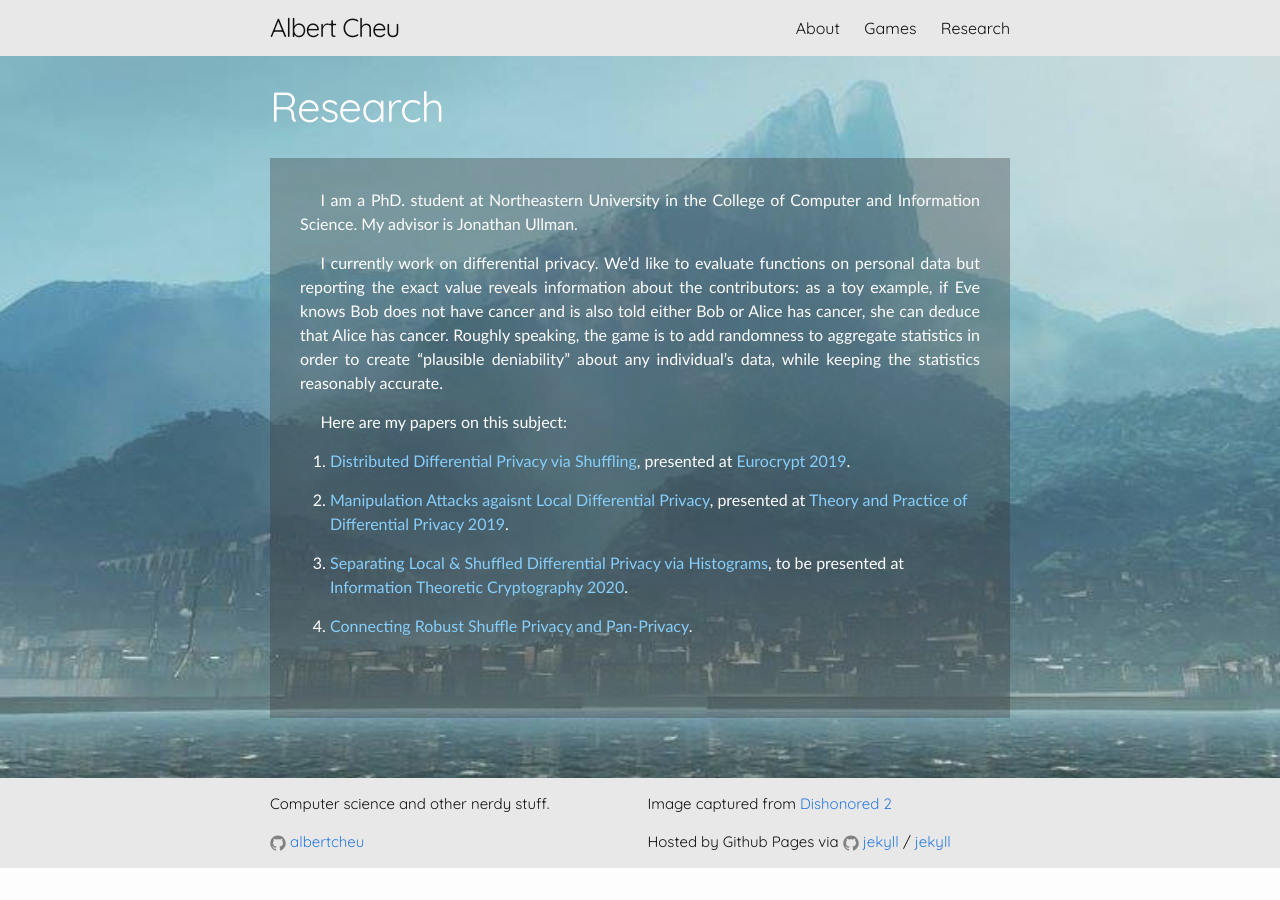
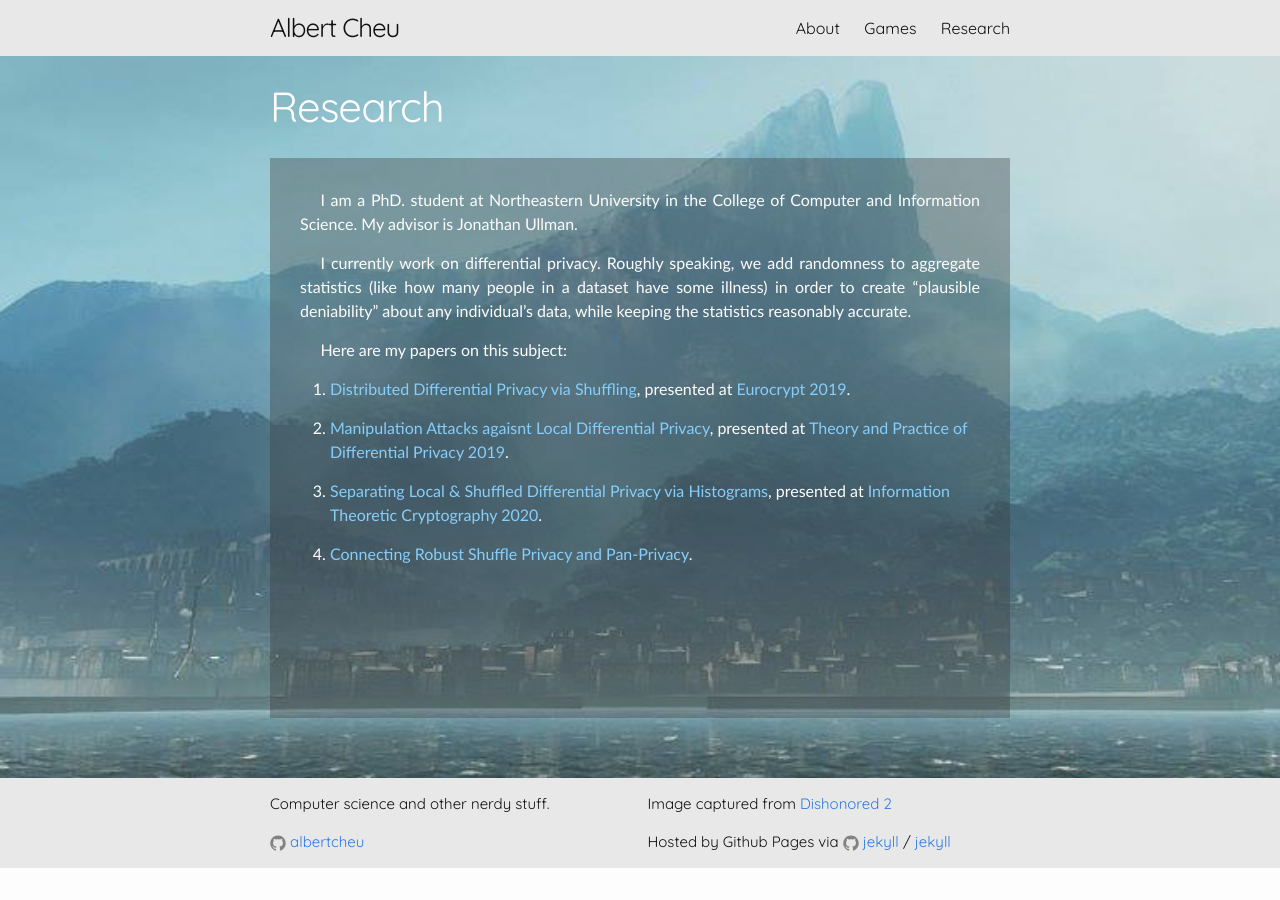
Before and after one commit to albertcheu/albertcheu.github.io, a Jekyll site: the page built from research.md, in a window 1280 px wide. Built offline with Jekyll 4.4.1, drawn with Linux system fonts in a browser that asks for light colours.

Commit message:
made assets folder, touched up research page

```diff
--- a/_includes/image.html
+++ b/_includes/image.html
@@ -1 +1 @@
-<img src="{{ include.name }}" {% if include.alt %} alt="{{ include.alt }}" {% endif %} {% if include.width %} width="{{ include.width }}" {% endif %}/>
+<img src="/assets/{{ include.name }}" {% if include.alt %} alt="{{ include.alt }}" {% endif %} {% if include.width %} width="{{ include.width }}" {% endif %}/>
--- a/research.md
+++ b/research.md
@@ -6,7 +6,7 @@ permalink: /research/
 
 I am a PhD. student at Northeastern University in the College of Computer and Information Science. My advisor is Jonathan Ullman.
 
-I currently work on differential privacy. We'd like to evaluate functions on personal data but reporting the exact value reveals information about the contributors: as a toy example, if Eve knows Bob does not have cancer and is also told either Bob or Alice has cancer, she can deduce that Alice has cancer. Roughly speaking, the game is to add randomness to aggregate statistics in order to create "plausible deniability" about any individual's data, while keeping the statistics reasonably accurate.
+I currently work on differential privacy. Roughly speaking, we add randomness to aggregate statistics (like how many people in a dataset have some illness) in order to create "plausible deniability" about any individual's data, while keeping the statistics reasonably accurate.
 
 Here are my papers on this subject:
 
@@ -14,6 +14,6 @@ Here are my papers on this subject:
 
 2. [Manipulation Attacks agaisnt Local Differential Privacy](https://arxiv.org/abs/1909.09630), presented at [Theory and Practice of Differential Privacy 2019](https://tpdp.cse.buffalo.edu/2019/).
 
-3. [Separating Local & Shuffled Differential Privacy via Histograms](http://arxiv.org/abs/1911.06879), to be presented at [Information Theoretic Cryptography 2020](https://itcrypto.github.io/2020.html).
+3. [Separating Local & Shuffled Differential Privacy via Histograms](http://arxiv.org/abs/1911.06879), presented at [Information Theoretic Cryptography 2020](https://itcrypto.github.io/2020.html).
 
 4. [Connecting Robust Shuffle Privacy and Pan-Privacy](https://arxiv.org/abs/2004.09481).
```
Also changed, not shown: _posts/2020-06-30-17-00-The-Six-Boroughs.md (+1 -1 lines), _posts/2020-08-13-23-10-A-Bad-Year.md (+1 -1 lines), assets/six_boroughs.jpg (renamed from six_boroughs.jpg), 2 other files.
